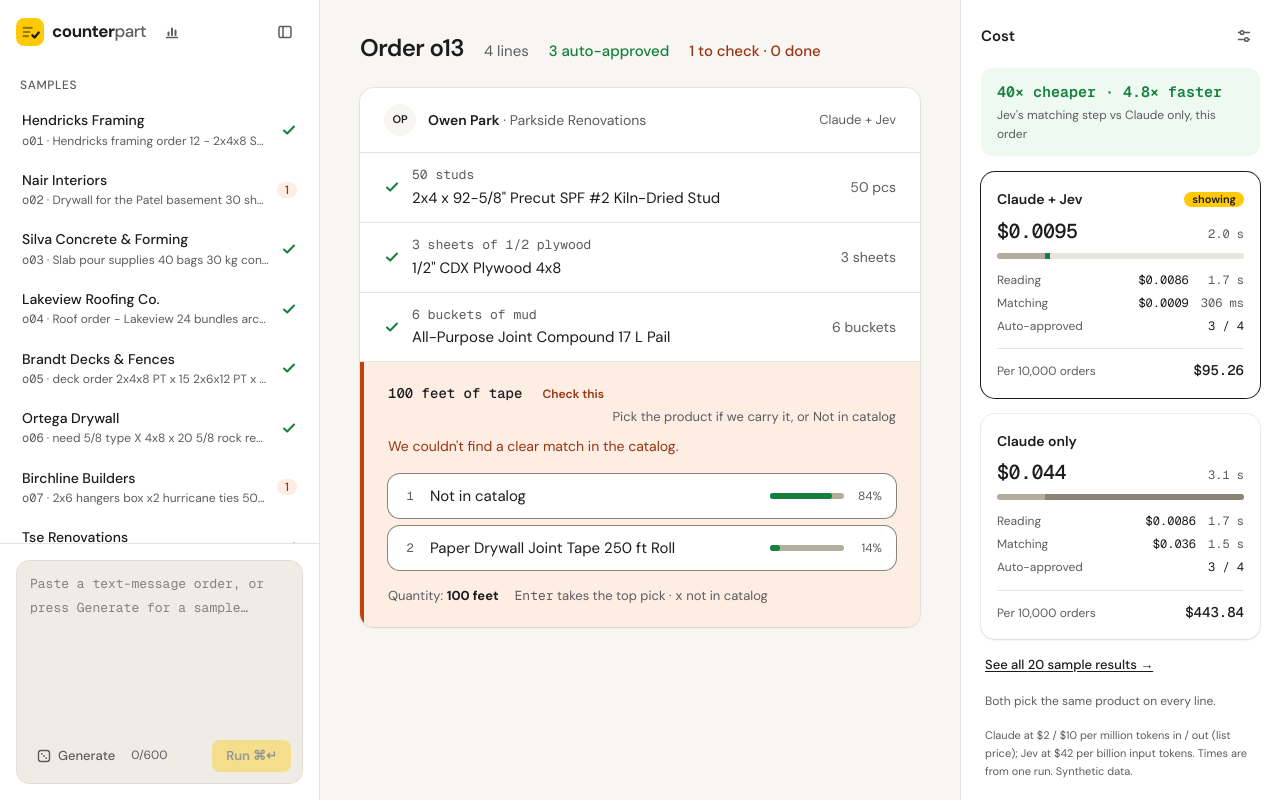
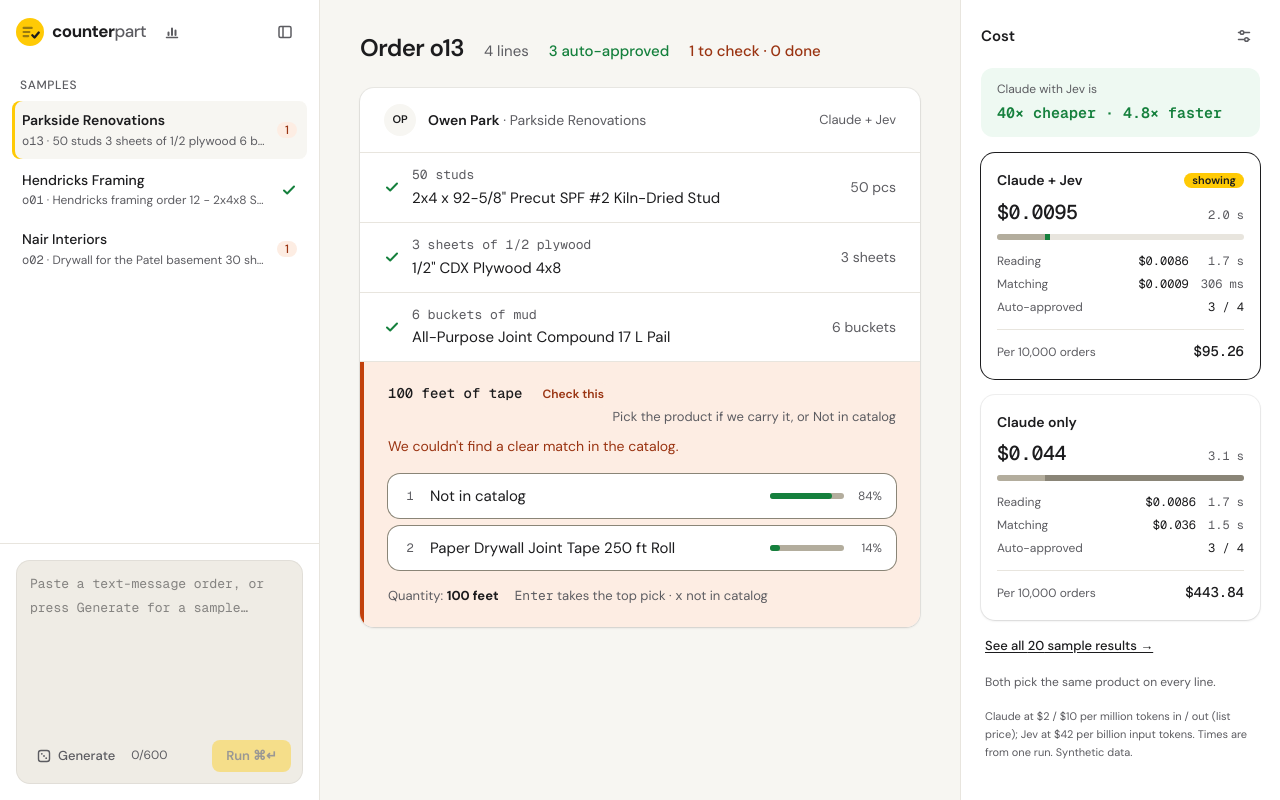
Before and after one commit to lustandfury/counterpart-ordering-poc, a Next.js app: page / in a window 1280 px wide. Built offline with nearby package versions, Linux system fonts and the light colour scheme.

Commit message:
Refactor BrandBar component for results page; update ResultsButton to remove active state and improve sample display logic in ReviewApp

```diff
--- a/app/results/page.tsx
+++ b/app/results/page.tsx
@@ -55,14 +55,7 @@
   return (
     <div className="min-h-dvh">
       <header className="border-b border-line bg-panel">
-        <BrandBar
-          active
-          end={
-            <Link href="/" className="text-[13px] font-medium text-muted hover:text-ink">
-              ← Back to review
-            </Link>
-          }
-        />
+        <BrandBar onResults />
       </header>
 
       <main className="mx-auto max-w-6xl px-5 py-10 sm:px-10">
--- a/components/AppNav.tsx
+++ b/components/AppNav.tsx
@@ -5,7 +5,7 @@
   return (
     <Link href="/" aria-label="Counterpart, review" className="flex items-center gap-2 rounded-lg">
       <svg aria-hidden viewBox="0 0 24 24" className="h-7 w-7 shrink-0">
-        <rect width="24" height="24" rx="7" fill="var(--brand)" />
+        <circle cx="12" cy="12" r="12" fill="var(--brand)" />
         <path d="M6.5 8.5h7M6.5 12h5M6.5 15.5h4" stroke="var(--ink)" strokeWidth="1.8" strokeLinecap="round" opacity="0.45" />
         <path d="M14 14.8l1.9 1.9 3.6-4.2" stroke="var(--ink)" strokeWidth="2" strokeLinecap="round" strokeLinejoin="round" fill="none" />
       </svg>
@@ -17,14 +17,13 @@
 }
 
 /** Icon button to the sample-results dashboard. */
-export function ResultsButton({ active = false }: { active?: boolean }) {
+export function ResultsButton() {
   return (
     <Link
       href="/results"
       aria-label="Sample results"
-      aria-current={active ? "page" : undefined}
       title="Sample results"
-      className={`grid h-8 w-8 place-items-center rounded-lg ${active ? "bg-brandsoft text-ink" : "text-muted hover:bg-bg hover:text-ink"}`}
+      className="grid h-8 w-8 place-items-center rounded-lg text-muted hover:bg-bg hover:text-ink"
     >
       <svg aria-hidden viewBox="0 0 16 16" className="h-4 w-4" fill="none" stroke="currentColor" strokeWidth="1.5" strokeLinecap="round">
         <path d="M2.5 13.5h11" />
@@ -35,15 +34,22 @@
 }
 
 /**
- * The brand row (logo, name, results button), shared by both pages so these sit at exactly the same place
- * when switching between Review and Sample results. `end` fills the right-hand side.
+ * The brand row, shared by both pages so the logo and the page switch sit at exactly the same place
+ * when moving between Review and Sample results. Beside the logo: the results button on Review, and a
+ * way back to Review on Sample results. `end` fills the right-hand side.
  */
-export function BrandBar({ active = false, end }: { active?: boolean; end?: React.ReactNode }) {
+export function BrandBar({ onResults = false, end }: { onResults?: boolean; end?: React.ReactNode }) {
   return (
     <div className="flex h-16 shrink-0 items-center gap-1.5 px-4">
       <Wordmark />
       <span className="ml-1">
-        <ResultsButton active={active} />
+        {onResults ? (
+          <Link href="/" className="flex h-8 items-center rounded-lg px-2 text-[13px] font-medium text-muted hover:bg-bg hover:text-ink">
+            ← Back to review
+          </Link>
+        ) : (
+          <ResultsButton />
+        )}
       </span>
       {end && <span className="ml-auto">{end}</span>}
     </div>
--- a/components/ReviewApp.tsx
+++ b/components/ReviewApp.tsx
@@ -34,9 +34,12 @@
 
 type Run = OrderResult & { runId: number };
 
+const DEFAULT_SAMPLE = "o13";
+const SAMPLES_SHOWN = 3;
+
 export function ReviewApp({ samples, catalog, initialOrder }: { samples: OrderResult[]; catalog: SlimCatalog; initialOrder?: string }) {
   const [runs, setRuns] = useState<Run[]>([]); // live runs from the composer, newest first
-  const [selected, setSelected] = useState(initialOrder ?? samples.find((x) => x.orderId === "o13")?.orderId ?? samples[0].orderId);
+  const [selected, setSelected] = useState(initialOrder ?? samples.find((x) => x.orderId === DEFAULT_SAMPLE)?.orderId ?? samples[0].orderId);
   const [mode, setMode] = useState<Mode>("jev");
   const [T, setT] = useState(0.85);
   const [unitMin, setUnitMin] = useState(0.8);
@@ -50,6 +53,13 @@
 
   const live = runs.find((r) => `live-${r.runId}` === selected);
   const result = live ?? samples.find((s) => s.orderId === selected) ?? samples[0];
+  // The sidebar lists only a few samples: the default order first, then the next ones in file order.
+  // A sample opened from a link (e.g. from Sample results) is added so the active order is always listed.
+  const shownSamples = useMemo(() => {
+    const ids = new Set([...new Set([DEFAULT_SAMPLE, ...samples.map((s) => s.orderId)])].filter((id) => samples.some((s) => s.orderId === id)).slice(0, SAMPLES_SHOWN));
+    if (initialOrder) ids.add(initialOrder);
+    return [...ids].map((id) => samples.find((s) => s.orderId === id)!);
+  }, [samples, initialOrder]);
 
   const narrow = () => window.matchMedia("(max-width: 1023px)").matches;
   const toggleSidebar = useCallback(() => (narrow() ? setMobileOpen((v) => !v) : setDesktopOpen((v) => !v)), []);
@@ -109,7 +119,7 @@
                 {runs.length > 0 && <OrderGroup label="Your runs">{runs.map((r) => (
                   <OrderItem key={r.runId} id={`live-${r.runId}`} tag="live" title={r.from?.company ?? "Pasted order"} preview={r.text} count={toCheck(r)} active={selected === `live-${r.runId}`} onPick={pick} />
                 ))}</OrderGroup>}
-                <OrderGroup label="Samples">{samples.map((s) => (
+                <OrderGroup label="Samples">{shownSamples.map((s) => (
                   <OrderItem key={s.orderId} id={s.orderId} tag={s.orderId} title={s.from?.company ?? s.orderId} preview={s.text} count={toCheck(s)} active={selected === s.orderId} onPick={pick} />
                 ))}</OrderGroup>
               </nav>
@@ -574,8 +584,8 @@
       {settingsOpen && <SettingsSection mode={mode} T={T} unitMin={unitMin} setT={setT} setUnitMin={setUnitMin} changed={changed} />}
 
       <div className="rounded-xl bg-okbg px-4 py-3 text-ok">
-        <p className="font-mono text-[15px] font-semibold">{Math.round(cheaper)}× cheaper · {faster.toFixed(1)}× faster</p>
-        <p className="mt-0.5 text-[12px] text-muted">Jev&apos;s matching step vs Claude only, this order</p>
+        <p className="text-[12px] text-muted">Claude with Jev is</p>
+        <p className="mt-0.5 font-mono text-[15px] font-semibold">{Math.round(cheaper)}× cheaper · {faster.toFixed(1)}× faster</p>
       </div>
 
       {sides.map((x) => (
```
